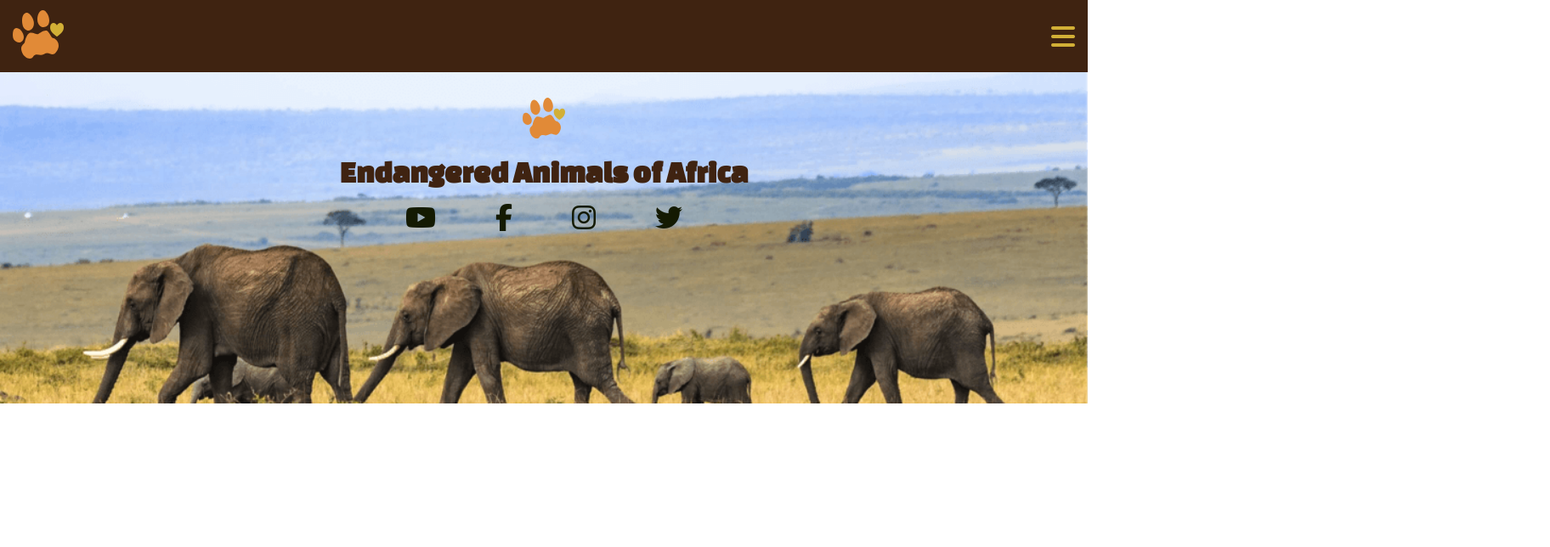
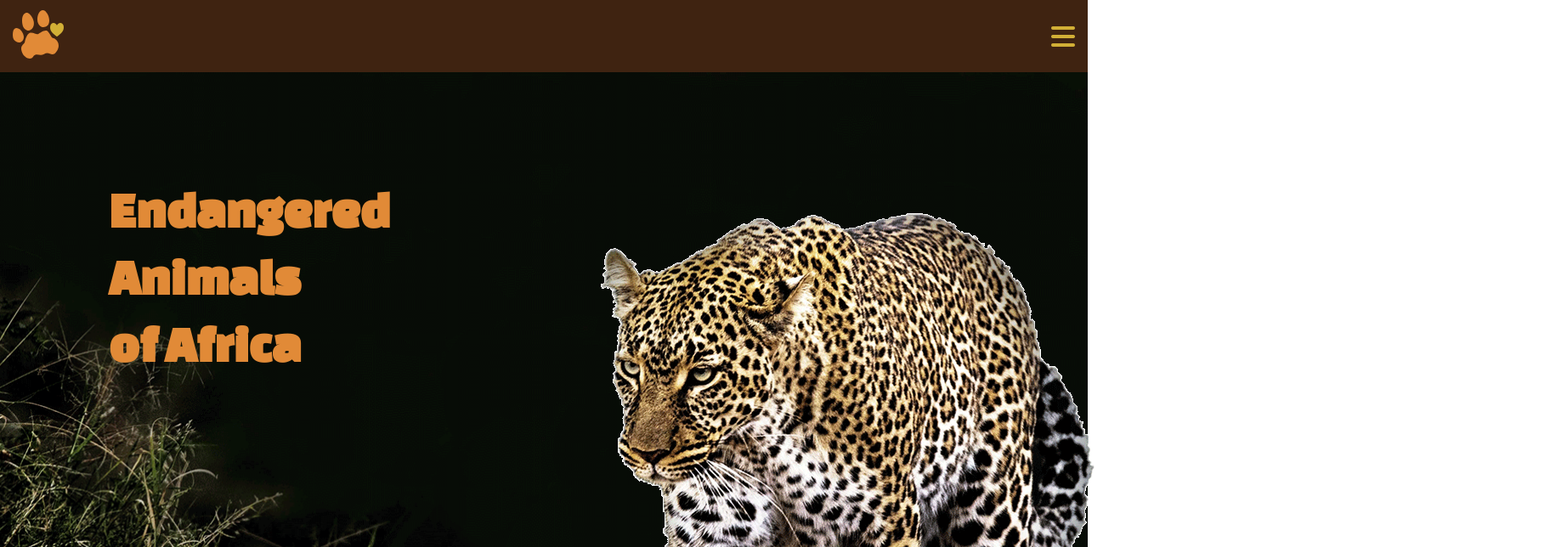
Before and after one commit to blairda/web3, a plain HTML site: page deploy/index.html in a window 1280 px wide. Shown: the top 644 px of the page at 85% size, 1824 px wide, since content can reach past the window. Drawn offline with nearby package versions, Linux system fonts and the light colour scheme; a web font is replaced by a local one.

Commit message:
Index hero content progress

```diff
--- a/deploy/index.html
+++ b/deploy/index.html
@@ -27,7 +27,17 @@
             </section>
         </div>
     </header>
-    <footer class="grid-container">
+    <section id="index-hero">
+            <div>
+                <article>
+                    <h1>Endangered</h1>
+                    <h1>Animals</h1>
+                    <h1>of Africa</h1>
+                </article>
+                <img src="img/index/leopard-main.png" alt="leopard">
+            </div>
+        </section>
+    <footer class="grid-container content-spacing">
                 <div>
                     <img src="img/header/logo.svg" alt="site logo">
                     <h1>Endangered Animals of Africa</h1>
--- a/dev/scss/base/_base.scss
+++ b/dev/scss/base/_base.scss
@@ -1,35 +1,44 @@
 /* =============
     Base
 ============= */
-figure{
+figure {
+    margin: 0;
     padding: 0;
-    margin: 0;
 }
 
-ul{
+ul {
+    margin: 0;
     padding: 0;
-    margin: 0;
-    li{
+
+    li {
         list-style: none;
     }
 }
 
-a:link, a:visited{
-text-decoration: none;
-transition: 0.25s;
+a:link,
+a:visited {
+    text-decoration: none;
+    transition: 0.25s;
 }
 
+.grid-container {
+    display: grid;
+    grid-template-areas: ". container .";
+    grid-template-columns: 15px auto 15px;
 
-.grid-container{
-    display: grid;
-    grid-template-columns: 15px auto 15px;
-    grid-template-areas: ". container .";
-
-    @include xl{
+    @include xl {
         grid-template-columns: auto 1440px auto;
     }
 
-    >div{
+    >div {
         grid-area: container;
     }
 }
+
+.content-spacing {
+    margin-top: 40px;
+
+    @include md {
+        margin-top: 60px;
+    }
+}
--- /dev/null
+++ b/dev/scss/sections/_index-content.scss
@@ -0,0 +1,44 @@
+/* =============
+    Index-Content
+============= */
+#index-hero {
+    background-image: url("../img/index/leopard-main-background.png");
+    background-position: center;
+    background-size: cover;
+    position: relative;
+    width: initial;
+
+    div {
+        article {
+            margin: 10%;
+            position: absolute;
+
+            h1 {
+                color: $orange;
+                font-family: 'Changa One', cursive;
+                font-size: rem-calc(32);
+                padding-bottom: 10px;
+
+                @include md {
+                    font-size: rem-calc(48);
+                }
+
+                @include lg {
+                    font-size: rem-calc(60);
+                }
+
+                @include xl {
+                    font-size: rem-calc(72);
+                }
+
+                h1:last-of-type {
+                    margin: 30%;
+                }
+            }
+        }
+
+        img {
+            margin: 0 30% 0 0;
+        }
+    }
+}
--- a/dev/scss/styles.scss
+++ b/dev/scss/styles.scss
@@ -19,3 +19,4 @@
 @import "layout/_footer";
 
 // Sections Styles
+@import "sections/_index-content";
```
Also changed, not shown: deploy/css/styles.css, deploy/img/index/leopard-main-background.png (renamed from deploy/img/home/leopard-main-background.png), deploy/img/index/leopard-main.png (renamed from deploy/img/home/leopard.png), deploy/img/index/rhino-background.jpg (renamed from deploy/img/home/rhino-background.jpg), deploy/img/index/rhino.png (renamed from deploy/img/home/rhino.png), 4 other files. Lines whose indentation alone changed are shown as unchanged.
